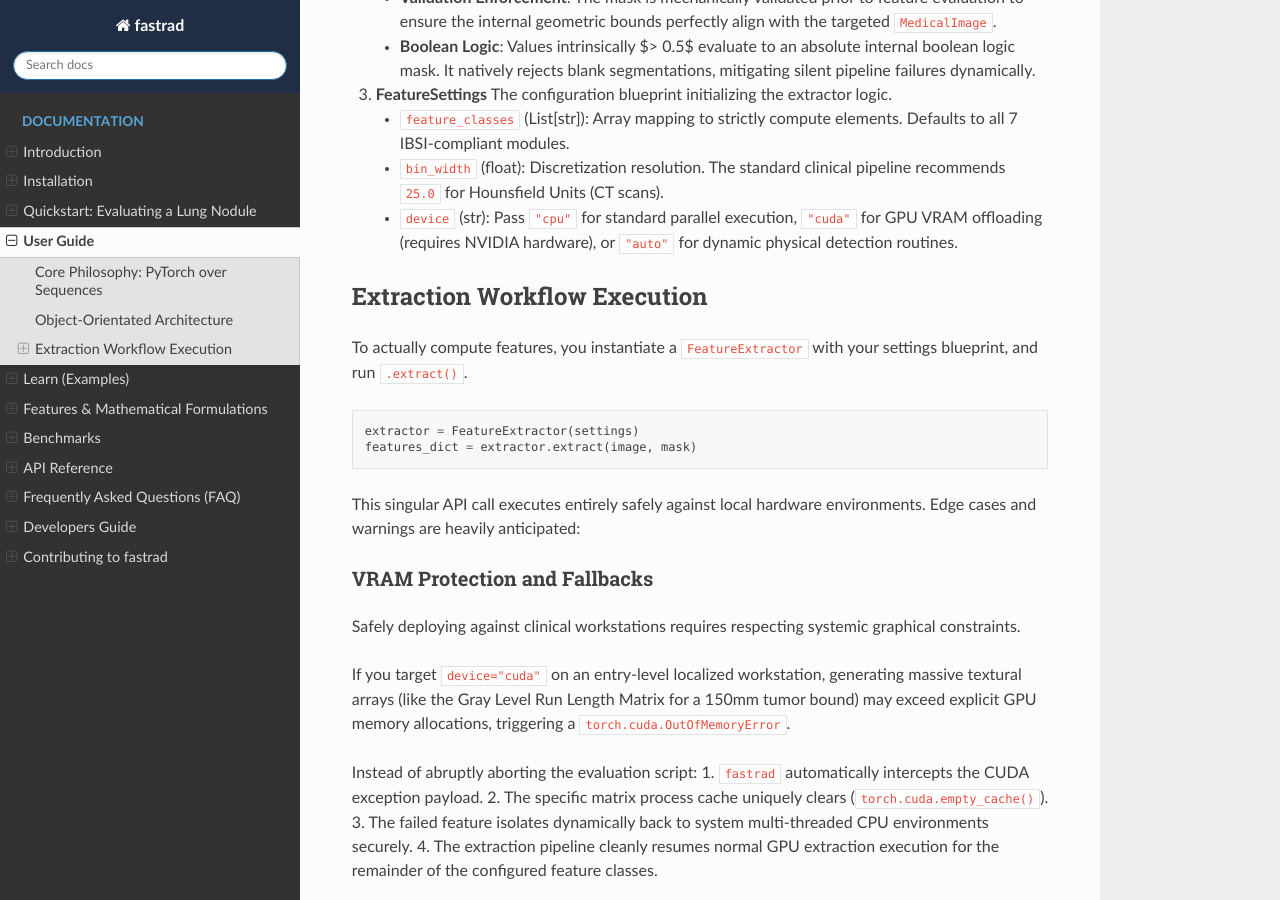
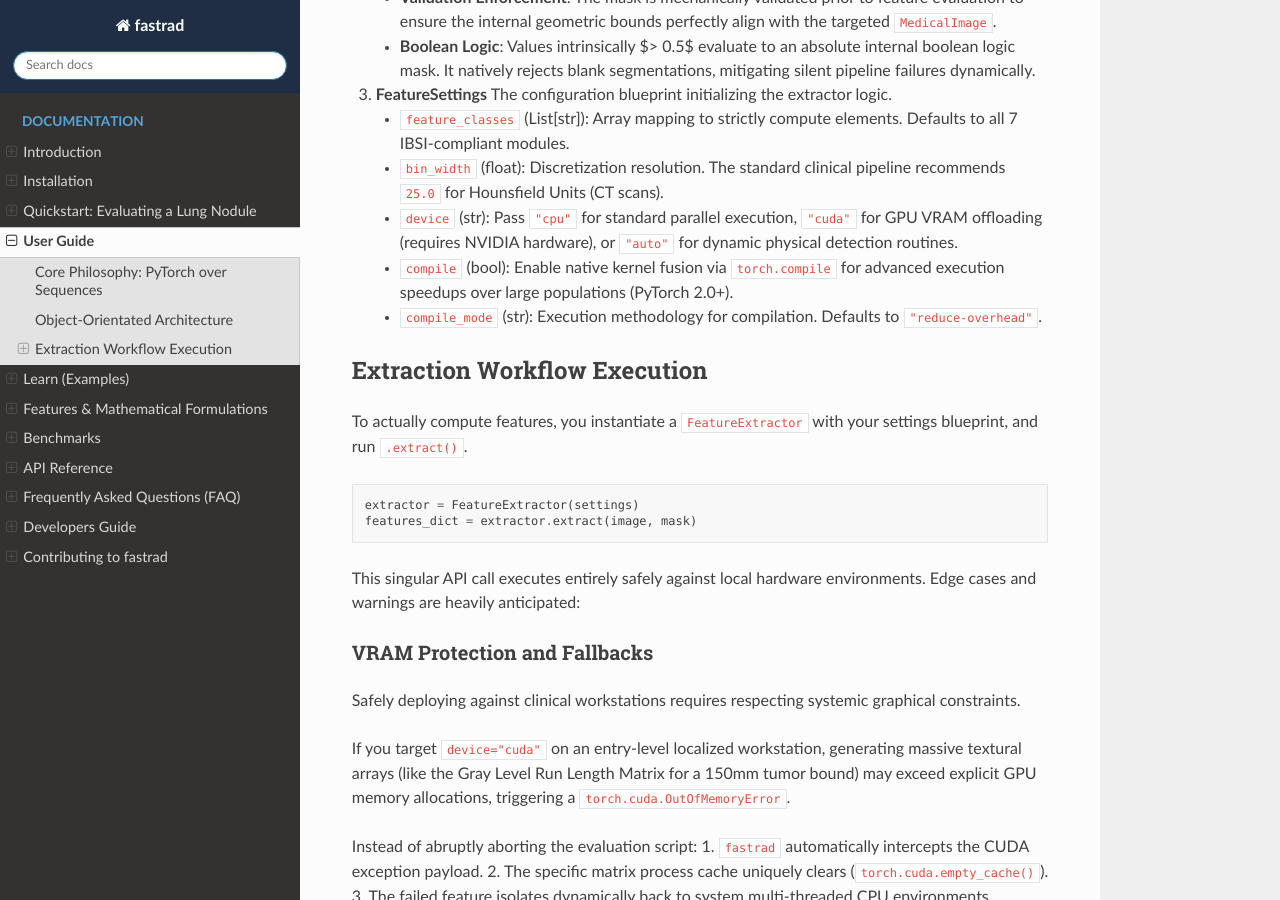
Before and after one commit to helloerikaaa/fastrad, a Sphinx documentation site: the page built from docs/user_guide.rst, in a window 1280 px wide and 900 px high, scrolled down 1302 px. Built offline with Sphinx 7.4.7 and the Read the Docs theme 3.1.0, drawn with Linux system fonts in a browser that asks for light colours.

Commit message:
feat: Introduce opt-in torch.compile settings and documentation

```diff
--- a/docs/user_guide.rst
+++ b/docs/user_guide.rst
@@ -54,6 +54,8 @@ Object-Orientated Architecture
    - ``feature_classes`` (List[str]): Array mapping to strictly compute elements. Defaults to all 7 IBSI-compliant modules.
    - ``bin_width`` (float): Discretization resolution. The standard clinical pipeline recommends ``25.0`` for Hounsfield Units (CT scans).
    - ``device`` (str): Pass ``"cpu"`` for standard parallel execution, ``"cuda"`` for GPU VRAM offloading (requires NVIDIA hardware), or ``"auto"`` for dynamic physical detection routines.
+   - ``compile`` (bool): Enable native kernel fusion via ``torch.compile`` for advanced execution speedups over large populations (PyTorch 2.0+).
+   - ``compile_mode`` (str): Execution methodology for compilation. Defaults to ``"reduce-overhead"``.
 
 
 Extraction Workflow Execution
```
Also changed, not shown: README.md (+14 -0 lines), 1 other file.
